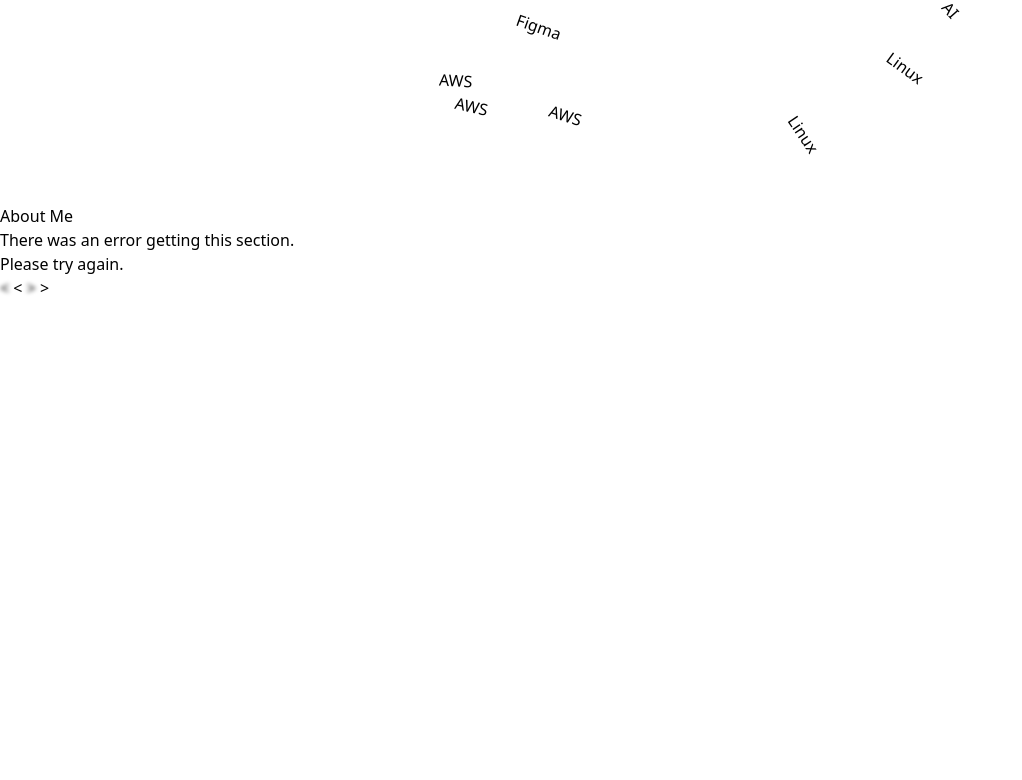
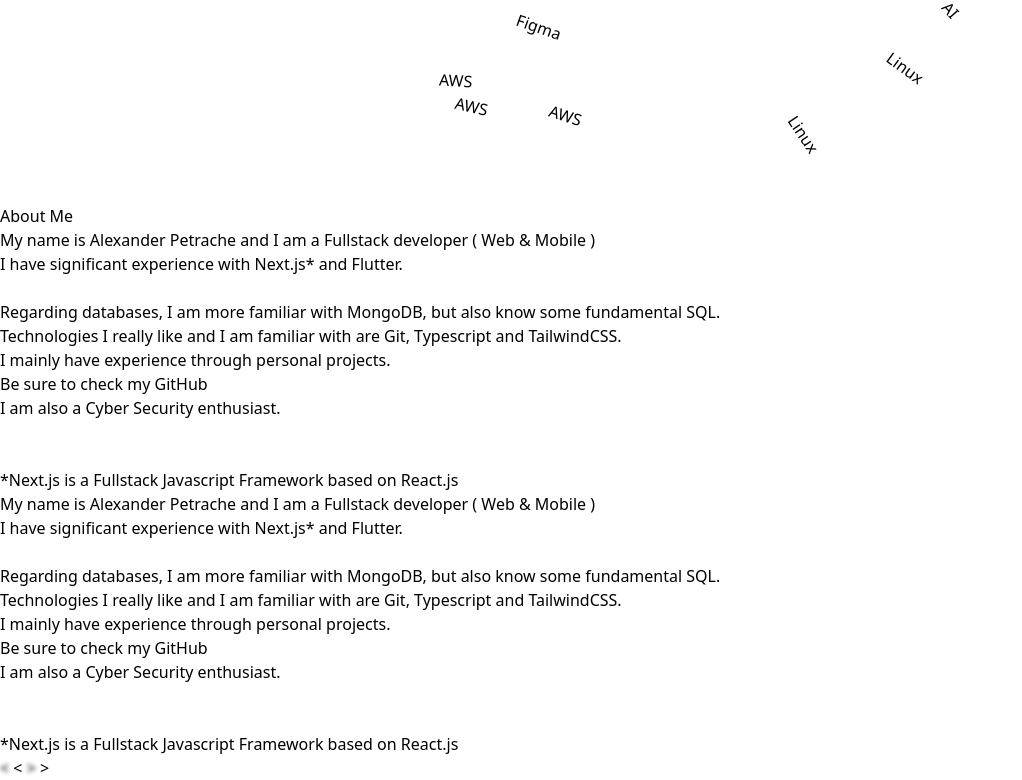
Before and after one commit to deadlyunicorn/landing-page, a Next.js app: page /about in a window 1280 px wide. Shown: the part 2364-3144 px from the top of the page, without its empty margins (0-1022 px from the left). Before the commit the page ends 2664 px from the top, so only its background shows below. Built offline with nearby package versions, Linux system fonts and the light colour scheme; no server answers; the database is empty.

Commit message:
About page: changed animations and description

```diff
--- a/app/about/page.tsx
+++ b/app/about/page.tsx
@@ -1,19 +1,11 @@
 import { SectionHeader } from "../lib/SectionHeader";
 import { PageSection } from "../lib/SectionOutline";
-import mongoClient from "../api/mongodb/mongoClient";
 import { WordCloud } from "./WordCloud";
-import { revalidatePath } from "next/cache";
+import { UnderlineAnimationComponent } from "../lib/UnderlineAnimationComponent";
+import { ReactNode } from "react";
 
-const AboutSection = async() => {
+const AboutSection = () => {
 
-
-  const description =  await fetch( `${process.env.SERVER_URL}/api/about`)
-    .then( async( res ) => res.ok? await res.json() :null );
-  // "Lorem ipsumLorem ipsumLorem ipsumLorem ipsumLorem ipsumLorem ipsumLorem ipsumLorem ipsumLorem ipsumLorem ipsum"
-
-  if ( !description ){
-    revalidatePath( '/about' );
-  }
   return(
   <PageSection
     id="about_section">
@@ -25,26 +17,61 @@
       </SectionHeader>
 
 
-    <div className="
-      h-full
-      mb-[10vh]
-      flex items-center justify-center
-      md:text-2xl ">
-      <p
-        dangerouslySetInnerHTML={
-          {__html: description || "There was an error getting this section. <br/> Please try again."}
-        }
-        className="
-         bg-clip-text animation-description
-        bg-gradient-to-r from-transparent dark:to-white to-black
-        from-[-200%] to-[100%]
-        bg-no-repeat
-        text-center text-transparent"/>
-    </div>
+    <Description>
+        <p>
+          My name is Alexander Petrache and I am a Fullstack developer ( Web & Mobile )
+          <br/>I have significant experience with Next.js* and Flutter.
+          <br/>
+          <br/>Regarding databases, I am more familiar with MongoDB, but also know some fundamental SQL.
+          <br/>Technologies I really like and I am familiar with are Git, Typescript and TailwindCSS.
+          <br/>I mainly have experience through personal projects.
+        </p>
+        <div className="text-base  flex items-center justify-center mb-1">
+          Be sure to check my&nbsp;
+            <a
+              target="_blank"
+              className="outline-none group relative
+              text-stone-700 dark:text-stone-400"
+              href="/github">
+                GitHub
+                <UnderlineAnimationComponent/>
+            </a>
+        </div>
+        <p>I am also a Cyber Security enthusiast.</p>
+        <br/>
+        <br/><span className="text-base">*Next.js is a Fullstack Javascript Framework based on React.js</span>
+    </Description>
+
 
 
   </PageSection>
   )
+
+
 }
 
 export default AboutSection;
+
+
+const Description = ( {children}: {children: ReactNode}) => (
+
+  <div className="
+      h-full animationAppear
+      mb-[10vh] relative
+      flex items-center justify-center
+      md:text-2xl ">
+      <div
+        className="
+         bg-clip-text animation-description
+        bg-gradient-to-l from-stone-400 dark:from-stone-700 dark:to-white to-black
+        from-[-20%] to-[50%]
+        bg-no-repeat
+        text-center text-transparent">
+        {children}
+      </div>
+      <div className="absolute text-center -z-10 text-[#00000030] dark:text-[#FFFFFF30] blur-[4px] ">
+        {children}
+      </div>
+    </div>
+
+)
--- /dev/null
+++ b/app/lib/UnderlineAnimationComponent.tsx
@@ -0,0 +1,7 @@
+export const UnderlineAnimationComponent = () => (
+  <div className="
+    h-[1px]
+    group-hover:animation-ToCHover
+    group-focus:animation-ToCHover
+    absolute bg-slate-950 dark:bg-slate-200 bottom-0 left-0"/>
+)
--- a/app/lib/animations2.scss
+++ b/app/lib/animations2.scss
@@ -91,17 +91,17 @@
 }
 
 .animation-description{
-  animation: description 2s;
+  animation: description 6s;
   background-clip: text;
   animation-timing-function: cubic-bezier(0.39, 0.575, 0.565, 1);
 
 }
 
 @keyframes description {
-  0% {
-    transform: scaleX( -1 );
-    opacity: 0%;
-    background-position-x: -500px;
+  0%{ opacity: 0;}
+  40% {
+    opacity: 0;
+    background-position-x: -1000px;
   }
   100% {
   }
```
